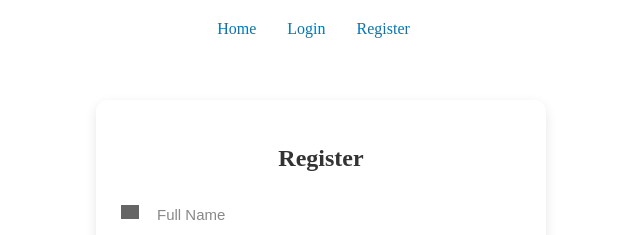
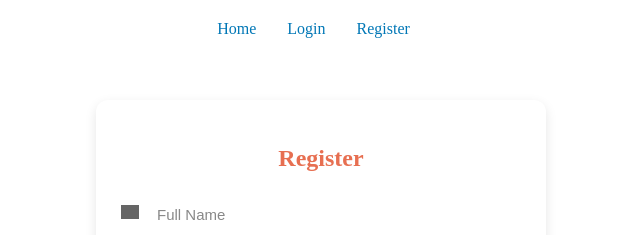
Before and after one commit to Poongodi09/Sign-In-up, a React (Vite) app in the folder client/: page /register in a window 1280 px wide. Shown: the top 235 px of the page, without its empty margins (319-959 px from the left). Built offline with nearby package versions, Linux system fonts and the light colour scheme; grey boxes are pictures that could not be loaded.

Commit message:
updae the mail icon color

```diff
--- a/client/src/pages/Login.jsx
+++ b/client/src/pages/Login.jsx
@@ -31,7 +31,7 @@ const Login = () => {
 
   return (
     <div className="auth-container">
-      <h2>Login</h2>
+      <h2 style={{ color: '#e76f51'}}>Login</h2>
       <form onSubmit={handleSubmit}>
         <div className="input-group underline">
           <span className="icon email"></span>
--- a/client/src/pages/Register.jsx
+++ b/client/src/pages/Register.jsx
@@ -36,7 +36,7 @@ const Register = () => {
 
   return (
     <div className="auth-container">
-      <h2>Register</h2>
+      <h2 style={{ color: '#e76f51'}}>Register</h2>
       <form onSubmit={handleSubmit}>
         <div className="input-group underline">
           <span className="icon user"></span>
--- a/client/src/styles/Auth.css
+++ b/client/src/styles/Auth.css
@@ -72,8 +72,9 @@
 }
 
 .icon.email {
-  background-image: url("https://cdn-icons-png.flaticon.com/512/732/732200.png");
+  background-image: url("https://cdn-icons-png.flaticon.com/512/561/561127.png");
 }
+
 
 .icon.lock {
   background-image: url("https://cdn-icons-png.flaticon.com/512/3064/3064197.png");
```
